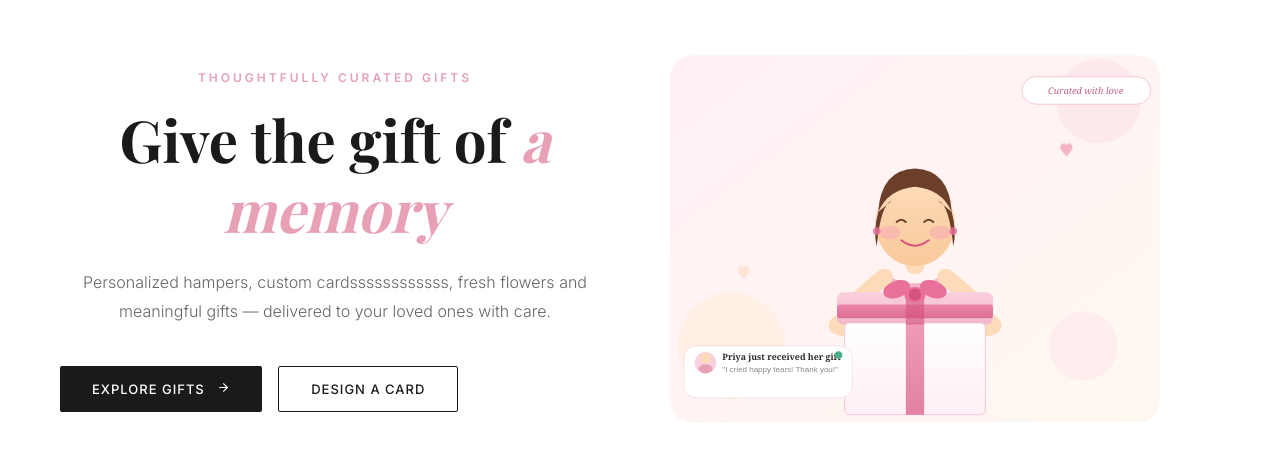
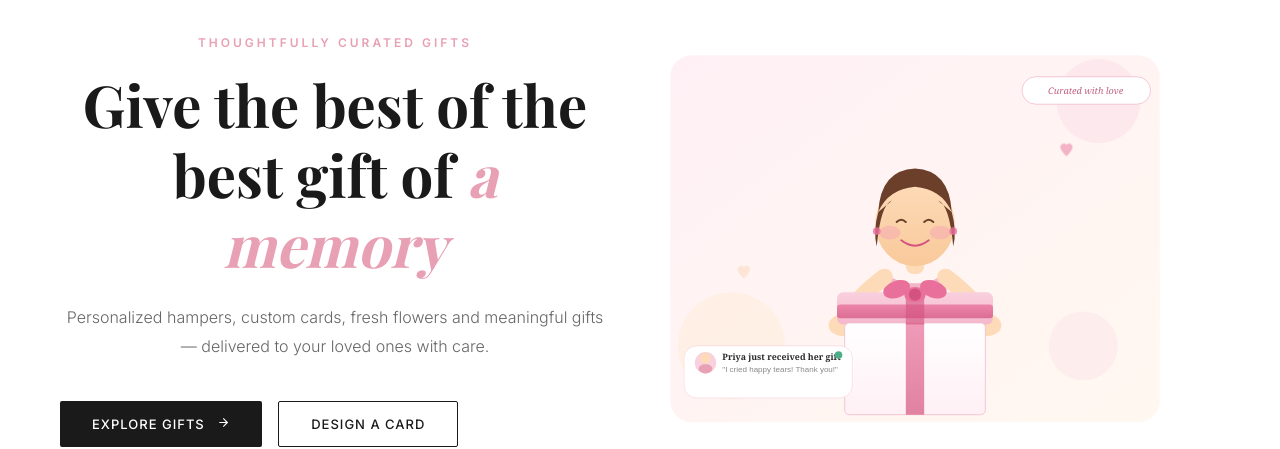
Before and after one commit to anikashreya11/gifttt, a React (Create React App) app in the folder frontend/: page / in a window 1280 px wide. Shown: the part 192-641 px from the top of the page. Built offline with nearby package versions, Linux system fonts and the light colour scheme; no server answers.

Commit message:
Update hero section text for clarity and correctness

```diff
--- a/frontend/src/pages/Home.js
+++ b/frontend/src/pages/Home.js
@@ -42,8 +42,8 @@ function Home() {
       <section className="hero">
         <div className="hero-text">
           <p className="hero-tagline">Thoughtfully Curated Gifts</p>
-          <h1>Give the gift of <span>a memory</span></h1>
-          <p className="hero-sub">Personalized hampers, custom cardssssssssssss, fresh flowers and meaningful gifts — delivered to your loved ones with care.</p>
+          <h1>Give the best of the best  gift of <span>a memory</span></h1>
+          <p className="hero-sub">Personalized hampers, custom cards, fresh flowers and meaningful gifts — delivered to your loved ones with care.</p>
           <div className="hero-buttons">
             <button className="btn-primary" onClick={() => navigate('/explore')}>
               Explore Gifts <FiArrowRight style={{marginLeft: '8px'}} />
```
